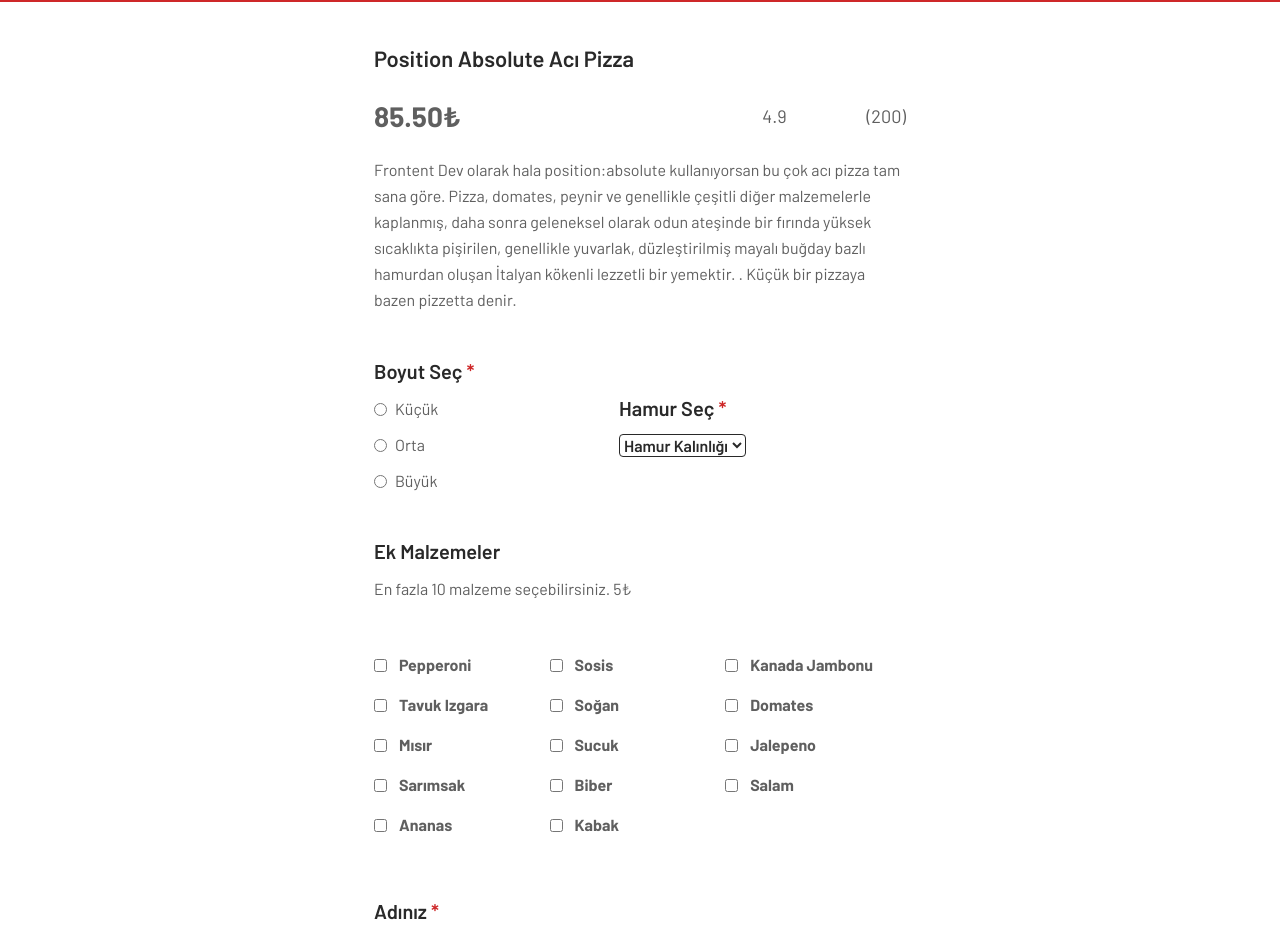
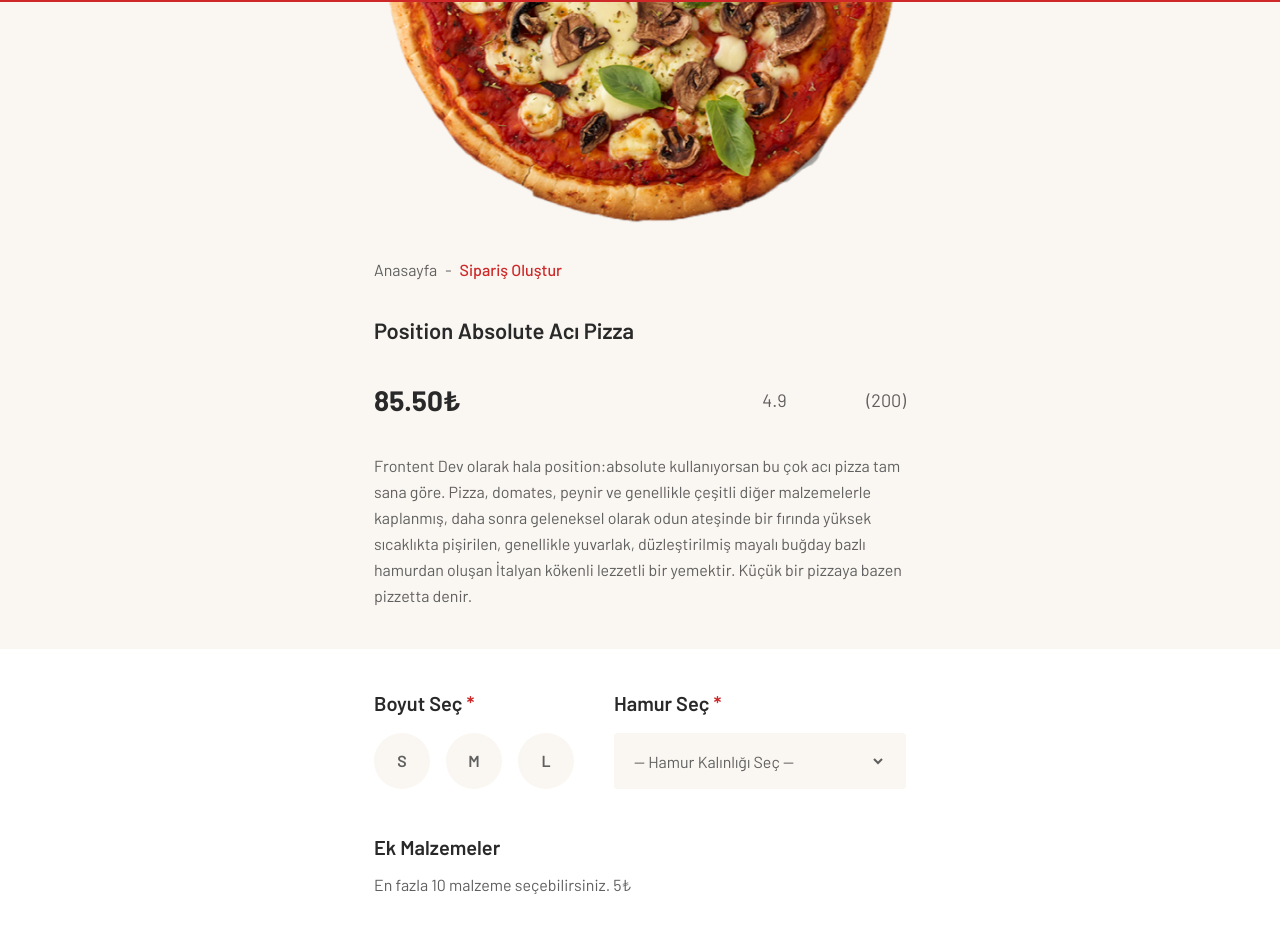
Before and after one commit to brrkrmn/s8-pizza-challenge, a React (Vite) app: page /order in a window 1280 px wide. Shown: the part 109-1044 px from the top of the page. Built offline with nearby package versions, Linux system fonts and the light colour scheme; a web font is replaced by a local one.

Commit message:
add custom styles to radio, select and checkbox

```diff
--- a/src/App.jsx
+++ b/src/App.jsx
@@ -1,7 +1,7 @@
 import Footer from "@/components/Footer/Footer";
 import Header from "@/components/Header/Header";
 import Home from "@/components/Home/Home";
-import OrderForm from "@/components/OrderForm/OrderForm";
+import Order from "@/components/Order/Order";
 import ScrollToTop from "@/components/ScrollToTop/ScrollToTop";
 import Success from "@/components/Success/Success";
 import { useState } from "react";
@@ -20,7 +20,7 @@ const App = () => {
             <Route path="/" element={<Home />} />
             <Route
               path="/order"
-              element={<OrderForm setOrderDetails={setOrderDetails} />}
+              element={<Order setOrderDetails={setOrderDetails} />}
             />
             <Route
               path="/success"
--- /dev/null
+++ b/src/components/Order/Order.jsx
@@ -0,0 +1,44 @@
+import OrderForm from "@/components/Order/components/OrderForm/OrderForm";
+import { absolutePizza } from "@/menu.constants";
+import { Link } from "react-router";
+
+const Order = ({ setOrderDetails }) => {
+  return (
+    <div className="w-full h-full flex flex-col items-center justify-start bg-beige font-barlow text-gray-light px-4">
+      <div className="max-w-[532px] w-full flex flex-col items-start justify-start gap-8 pb-10">
+        <div className="flex items-end justify-center h-32 mobile:h-40 tablet:h-56 overflow-hidden">
+          <img
+            src="/images/iteration-2-images/pictures/form-banner.png"
+            className="w-full object-bottom"
+          />
+        </div>
+        <nav className="max-w-[532px] w-full flex items-center justify-start gap-2">
+          <Link to="/">Anasayfa</Link>
+          <span>-</span>
+          <Link
+            to="/order"
+            className="text-red font-medium hover:font-semibold transition-all"
+          >
+            Sipariş Oluştur
+          </Link>
+        </nav>
+        <h2 className="text-[22px] font-semibold text-gray-medium">
+          {absolutePizza.itemName}
+        </h2>
+        <div className="flex items-center justify-between w-full">
+          <p className="font-bold text-[28px] text-gray-medium">85.50₺</p>
+          <div className="flex items-center justify-between gap-20 text-lg">
+            <p>{absolutePizza.rating}</p>
+            <p>({absolutePizza.reviews})</p>
+          </div>
+        </div>
+        <p className="font-[400] leading-relaxed ">
+          {absolutePizza.itemDescription}
+        </p>
+      </div>
+      <OrderForm setOrderDetails={setOrderDetails} />;
+    </div>
+  );
+};
+
+export default Order;
--- a/src/components/OrderForm/OrderForm.constants.js
+++ b/src/components/Order/components/OrderForm/OrderForm.constants.js
@@ -1,19 +1,7 @@
-export const initialValues = {
-  itemName: "Position Absolute Acı Pizza",
-  userName: "",
-  size: "",
-  thickness: "",
-  extras: [],
-  note: "",
-  quantity: 1,
-  initialPrice: 85.5,
-  totalPrice: 85.5,
-};
-
 export const SIZES = [
-  { id: "small", title: "Küçük" },
-  { id: "medium", title: "Orta" },
-  { id: "large", title: "Büyük" },
+  { id: "small", title: "S" },
+  { id: "medium", title: "M" },
+  { id: "large", title: "L" },
 ];
 
 export const DOUGH_OPTIONS = [
--- a/src/components/OrderForm/OrderForm.jsx
+++ b/src/components/Order/components/OrderForm/OrderForm.jsx
@@ -1,15 +1,15 @@
 import {
   DOUGH_OPTIONS,
   EXTRAS,
-  initialValues,
   SIZES,
-} from "@/components/OrderForm/OrderForm.constants";
+} from "@/components/Order/components/OrderForm/OrderForm.constants";
+import { absolutePizza } from "@/menu.constants";
 import axios from "axios";
 import { useEffect, useState } from "react";
 import { useNavigate } from "react-router";
 
 const OrderForm = ({ setOrderDetails }) => {
-  const [values, setValues] = useState(initialValues);
+  const [values, setValues] = useState(absolutePizza);
   const [isDisabled, setIsDisabled] = useState(true);
   const navigate = useNavigate();
 
@@ -68,40 +68,26 @@ const OrderForm = ({ setOrderDetails }) => {
     } catch (err) {
       alert(`Failed to create order: ${err.message}`);
     }
-    setValues(initialValues);
+    setValues(absolutePizza);
   };
 
   return (
-    <section className="w-full h-full flex flex-col items-center justify-start">
+    <div className="bg-white w-screen h-full flex flex-col items-center justify-start">
       <form
         onSubmit={handleSubmit}
-        className="w-full max-w-[532px] h-full font-barlow text-gray-medium py-10 flex flex-col items-start justify-start gap-5"
+        className="w-full font-barlow max-w-[532px] h-full text-gray-medium py-10 flex flex-col items-start justify-start gap-5"
       >
-        <h2 className="text-[22px] font-semibold">{values.itemName}</h2>
-        <div className="flex items-center justify-between w-full text-gray-light">
-          <p className="font-bold text-[28px]">85.50₺</p>
-          <div className="flex items-center justify-between gap-20 text-lg">
-            <p>4.9</p>
-            <p>(200)</p>
-          </div>
-        </div>
-        <p className="text-gray-light font-[400] leading-relaxed">
-          Frontent Dev olarak hala position:absolute kullanıyorsan bu çok acı
-          pizza tam sana göre. Pizza, domates, peynir ve genellikle çeşitli
-          diğer malzemelerle kaplanmış, daha sonra geleneksel olarak odun
-          ateşinde bir fırında yüksek sıcaklıkta pişirilen, genellikle yuvarlak,
-          düzleştirilmiş mayalı buğday bazlı hamurdan oluşan İtalyan kökenli
-          lezzetli bir yemektir. . Küçük bir pizzaya bazen pizzetta denir.
-        </p>
-        <div className="w-full flex items-center justify-between !mt-6">
-          <fieldset className="flex flex-col items-start justify-center gap-3">
-            <legend className="text-xl font-semibold text-gray-medium !mb-3">
+        <div className="w-full flex items-start justify-between gap-10">
+          <fieldset className="flex flex-col items-start justify-start gap-4">
+            <legend className="text-xl font-semibold text-gray-medium">
               Boyut Seç <span className="text-red">*</span>
             </legend>
+            <div className="flex items-center justify-start gap-4 !mt-4">
               {SIZES.map((size) => (
                 <label
                   key={size.id}
-                className="flex items-center justify-start gap-2 text-gray-light text-base"
+                  className={`flex items-center justify-center w-14 h-14 rounded-full cursor-pointer transition-all font-semibold text-gray-light
+                  ${values.size === size.id ? "bg-yellow-light" : "bg-beige"}`}
                 >
                   <input
                     data-testid="size-input"
@@ -110,13 +96,14 @@ const OrderForm = ({ setOrderDetails }) => {
                     value={size.id}
                     checked={values.size === size.id}
                     onChange={handleChange}
-                  className="focus:ring-red-500 flex items-center justify-center"
+                    className="hidden"
                   />
                   {size.title}
                 </label>
               ))}
+            </div>
           </fieldset>
-          <fieldset className="flex flex-col !mr-40 items-start justify-start h-full gap-3">
+          <fieldset className="flex flex-col items-start justify-start h-full w-full">
             <label
               htmlFor="thickness"
               className="text-xl font-semibold text-gray-medium"
@@ -128,9 +115,11 @@ const OrderForm = ({ setOrderDetails }) => {
               name="thickness"
               value={values.thickness}
               onChange={handleChange}
-              className="border-1 !font-semibold rounded-sm"
+              className="border-r-20 border-transparent bg-beige h-14 w-full px-4 text-gray-light font-semibold rounded-sm !mt-4 focus:outline-1 outline-yellow"
             >
-              <option value="">Hamur Kalınlığı</option>
+              <option value="" disabled>
+                -- Hamur Kalınlığı Seç --
+              </option>
               {DOUGH_OPTIONS.map((dough) => (
                 <option key={dough.id} value={dough.id}>
                   {dough.title}
@@ -149,7 +138,12 @@ const OrderForm = ({ setOrderDetails }) => {
           <div className="flex items-center justify-start flex-wrap gap-4 py-10">
             {EXTRAS.map((extra) => (
               <label
-                className="w-[30%] flex items-center justify-start gap-3 text-gray-light font-bold"
+                className={`${
+                  values.extras.length >= 10 &&
+                  !values.extras.includes(extra.id)
+                    ? "opacity-50 cursor-not-allowed"
+                    : "cursor-pointer"
+                } w-[30%] flex items-center justify-start gap-3 text-gray-light font-bold`}
                 key={extra.id}
               >
                 <input
@@ -164,7 +158,32 @@ const OrderForm = ({ setOrderDetails }) => {
                   checked={values.extras.includes(extra.id)}
                   onChange={handleChange}
                   name="extras"
+                  className="hidden"
                 />
+                <div
+                  className={`w-10 h-10 flex items-center justify-center rounded-md transition-all
+                  ${
+                    values.extras.includes(extra.id)
+                      ? "bg-yellow text-gray-light"
+                      : "bg-beige text-beige"
+                  }
+                `}
+                >
+                  <svg
+                    xmlns="http://www.w3.org/2000/svg"
+                    className="w-5 h-5 text-black"
+                    fill="none"
+                    viewBox="0 0 24 24"
+                    stroke="currentColor"
+                    strokeWidth="3"
+                  >
+                    <path
+                      strokeLinecap="round"
+                      strokeLinejoin="round"
+                      d="M5 13l4 4L19 7"
+                    />
+                  </svg>
+                </div>
                 {extra.title}
               </label>
             ))}
@@ -205,7 +224,7 @@ const OrderForm = ({ setOrderDetails }) => {
           />
         </fieldset>
         <hr className="border-t-1 border-gray-light opacity-50 w-full !my-4"></hr>
-        <div className="border-1 border-divider rounded-sm w-full p-10 font-barlow flex flex-col items-start justify-center gap-3 font-semibold">
+        <div className="border-1 border-divider rounded-sm w-full p-10 flex flex-col items-start justify-center gap-3 font-semibold">
           <h4 className="text-xl text-gray-medium">Sipariş Toplamı</h4>
           <div className="flex items-center justify-between w-full text-gray-light">
             <p>Seçimler</p>
@@ -257,7 +276,7 @@ const OrderForm = ({ setOrderDetails }) => {
           </button>
         </div>
       </form>
-    </section>
+    </div>
   );
 };
 
--- /dev/null
+++ b/src/components/Order/index.js
@@ -0,0 +1 @@
+export * from "./Order";
--- a/src/components/Success/Success.jsx
+++ b/src/components/Success/Success.jsx
@@ -2,7 +2,7 @@ import {
   DOUGH_OPTIONS,
   EXTRAS,
   SIZES,
-} from "@/components/OrderForm/OrderForm.constants";
+} from "@/components/Order/components/OrderForm/OrderForm.constants";
 import { useEffect } from "react";
 import { useNavigate } from "react-router";
 
--- /dev/null
+++ b/src/menu.constants.js
@@ -0,0 +1,15 @@
+export const absolutePizza = {
+  itemName: "Position Absolute Acı Pizza",
+  itemDescription:
+    "Frontent Dev olarak hala position:absolute kullanıyorsan bu çok acı pizza tam sana göre. Pizza, domates, peynir ve genellikle çeşitli diğer malzemelerle kaplanmış, daha sonra geleneksel olarak odun ateşinde bir fırında yüksek sıcaklıkta pişirilen, genellikle yuvarlak, düzleştirilmiş mayalı buğday bazlı hamurdan oluşan İtalyan kökenli lezzetli bir yemektir. Küçük bir pizzaya bazen pizzetta denir.",
+  userName: "",
+  size: "",
+  thickness: "",
+  extras: [],
+  note: "",
+  quantity: 1,
+  initialPrice: 85.5,
+  totalPrice: 85.5,
+  rating: 4.9,
+  reviews: 200,
+};
--- a/tailwind.config.js
+++ b/tailwind.config.js
@@ -14,7 +14,10 @@ module.exports = {
     },
     colors: {
       transparent: "transparent",
-      yellow: "#FDC913",
+      yellow: {
+        DEFAULT: "#FDC913",
+        light: "#FFEECC",
+      },
       red: "#CE2829",
       beige: "#FAF7F2",
       white: "#FFFFFF",
```
Also changed, not shown: src/components/Order/components/OrderForm/index.js (renamed from src/components/OrderForm/index.js). Lines whose indentation alone changed are shown as unchanged.
